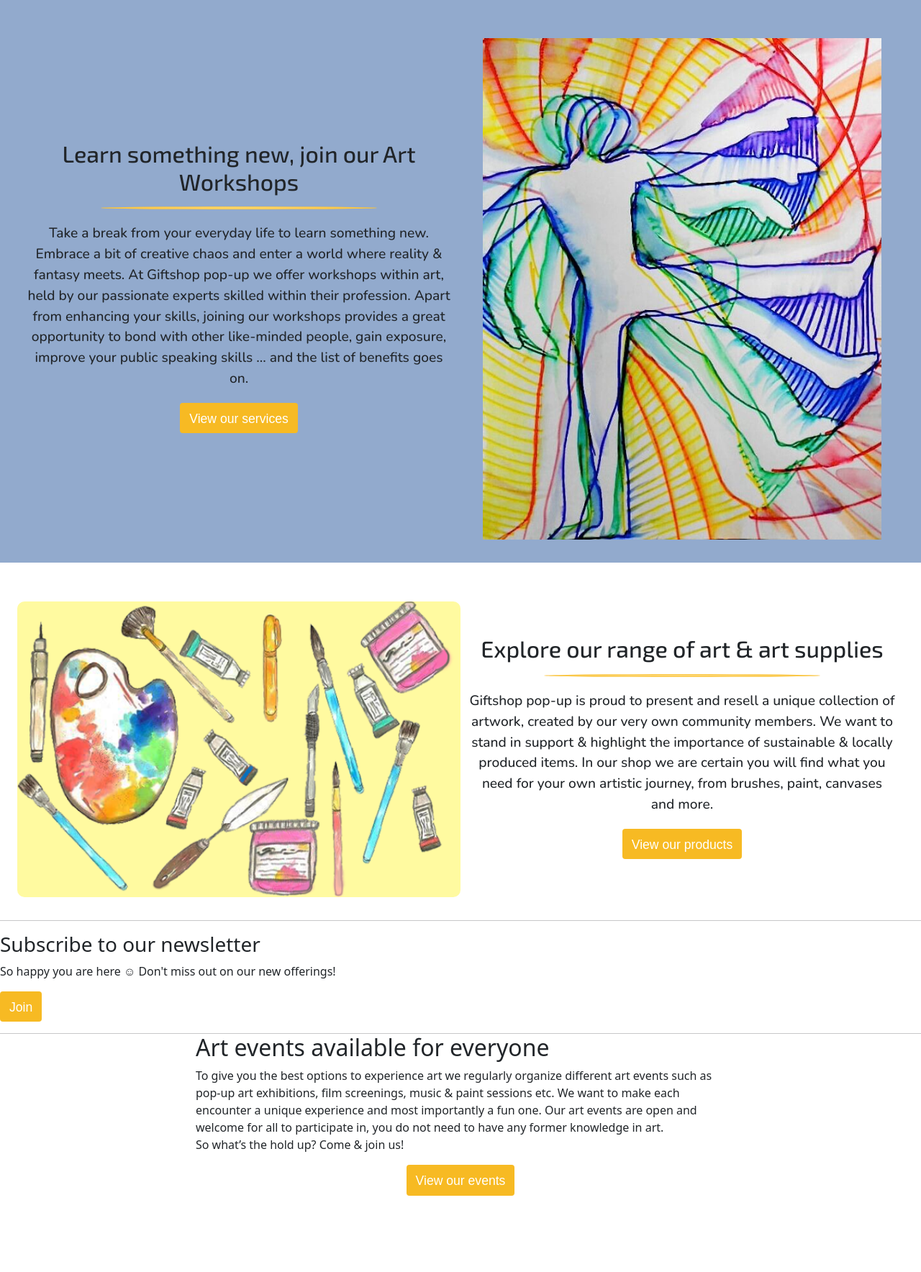
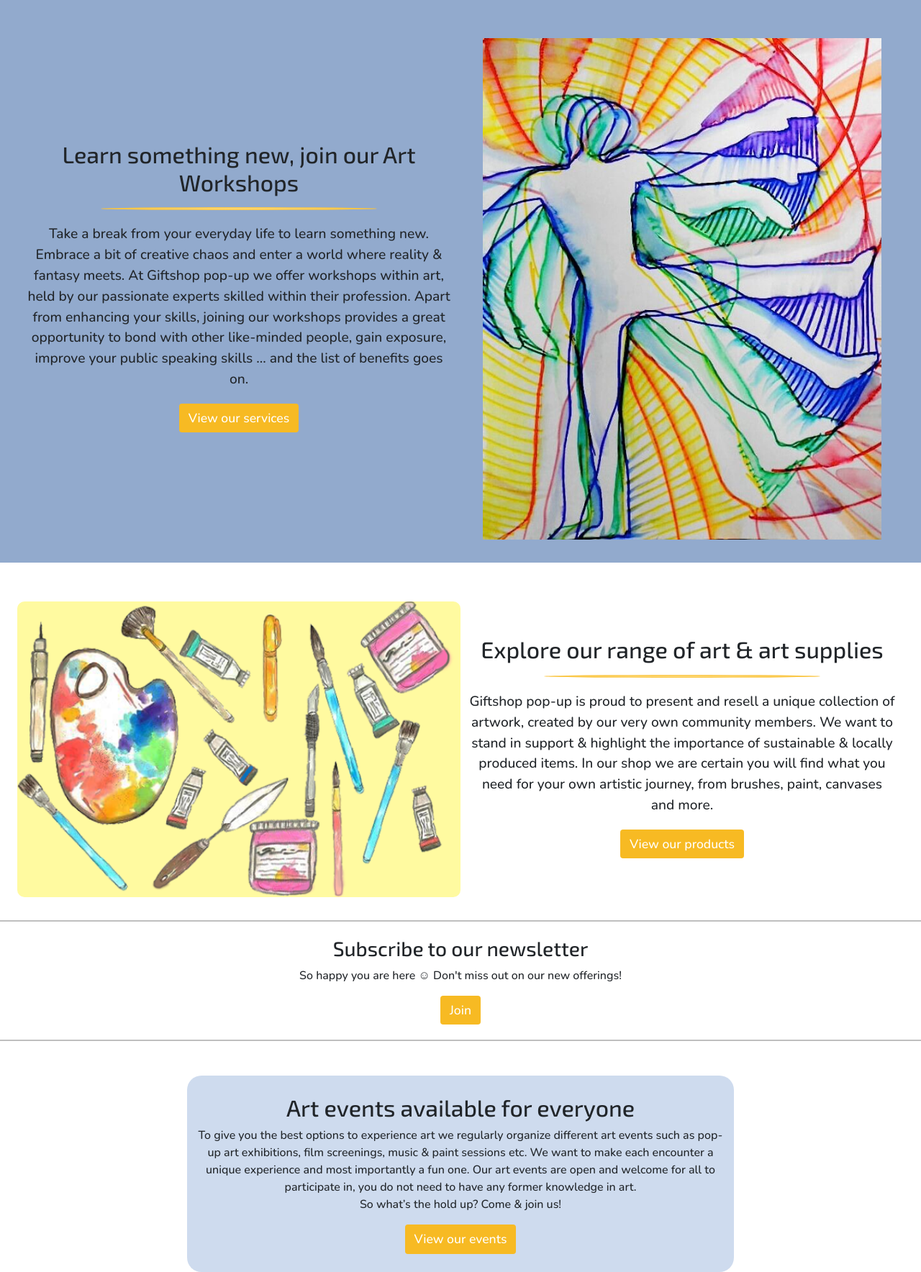
Before and after one commit to yetnetbehailu/giftshop-popup, a Django app: page / in a window 1280 px wide. Shown: the part 1699-3467 px from the top of the page at 72% size. Before the commit the page ends 3361 px from the top, so only its background shows below. Run offline with Django 4.2, Linux system fonts and the light colour scheme; some libraries are stand-ins or nearby versions.

Commit message:
Add styling to homepage event section & subscribe section.Update font vvalues

```diff
--- a/home/templates/home/index.html
+++ b/home/templates/home/index.html
@@ -2,12 +2,12 @@
 {% load static %}
 
 {% block content %}
-<!-- Jumbotron & hero-img  -->
+<!-- Hero-img & custom jumbotron -->
 <section class="hero-img">
-    <div class="jumbotron slogan">
+    <div class="jumbotron">
         <h1 class="shop-title">GiftShop pop-up</h1>
         <hr class="jumbo-divider">
-        <p class="slogan-text">Anyone can make art, with or without experience!
+        <p class="slogan">Anyone can make art, with or without experience!
         </p>
         <div class="jumbo-btns">
             <a href="" class="btn jumbo-btn">ART WORKSHOP BOOKING</a>
@@ -95,4 +95,4 @@
         </div>
     </div>
 </section>
-{% endblock%}
+{% endblock %}
--- a/static/css/base.css
+++ b/static/css/base.css
@@ -44,8 +44,8 @@ body{
     background-color: var(--pastelblue);
 }
 
-.slogan-text {
-    font-family: fantasy, sans-serif;
+.slogan {
+    font-family: var(--nunito);
 }
 
 .shop-title {
@@ -57,8 +57,7 @@ body{
 .yellow-btn {
     background-color: var(--yellow);
     color: white;
-    font-family: fantasy, sans-serif;
-    padding: 8px 12px 6px;
+    font-family: var(--nunito);
     font-size: 1.1rem;
 }
 
@@ -78,6 +77,15 @@ body{
 .center-btn {
     display: flex;
     justify-content: center;
+}
+
+.long-divider {
+    height: 2px !important;
+    color: black;
+}
+
+.subscribe-heading {
+    font-family: var(--exo-2);
 }
 
 /* Navigation */
@@ -132,7 +140,7 @@ body{
     background-size: cover;
 }
 
-.slogan {
+.jumbotron {
     background-color: #e7e7e7d9;
     position: relative;
     top: 30%;
@@ -166,8 +174,7 @@ body{
 .jumbo-btn {
     background-color: var(--yellow);
     color: white;
-    font-family: fantasy, sans-serif;
-    padding: 7px 5px 1px;
+    font-family: var(--nunito);
     font-size: small;
 }
 
@@ -241,6 +248,34 @@ body{
     border-radius: 10px;
 }
 
+.email-subscription {
+    text-align: center;
+    padding: 5px;
+}
+
+.subscribe-text {
+    font-family: var(--nunito);
+}
+
+.events {
+text-align: center;
+}
+
+.events-breif {
+    background-color: var(--sheerblue);
+    padding: 25px 12px;
+    border-radius: 20px;
+    margin-top: 3rem;
+}
+
+.events-heading {
+    font-family: var(--exo-2);
+}
+
+.events-body {
+    font-family: var(--nunito);
+}
+
 /* Media Queries */
 
 /* Small screens */
```
